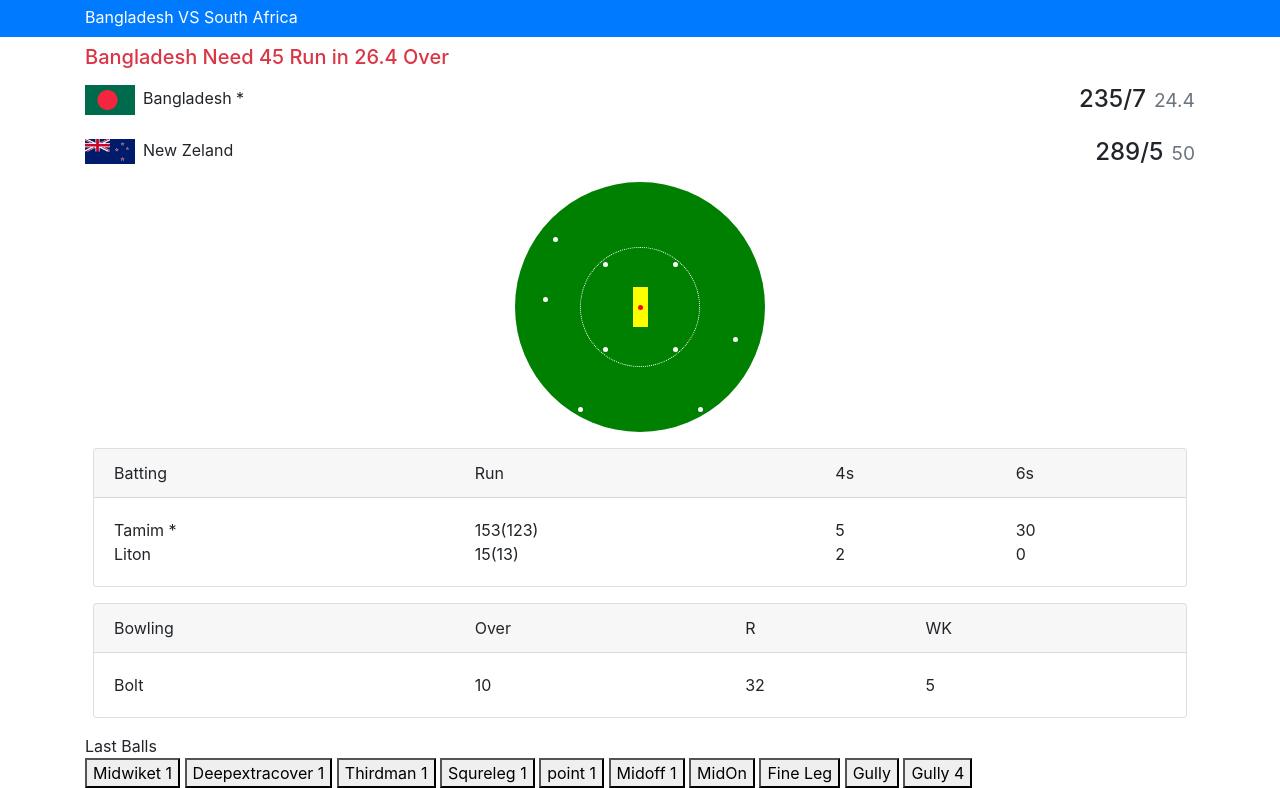
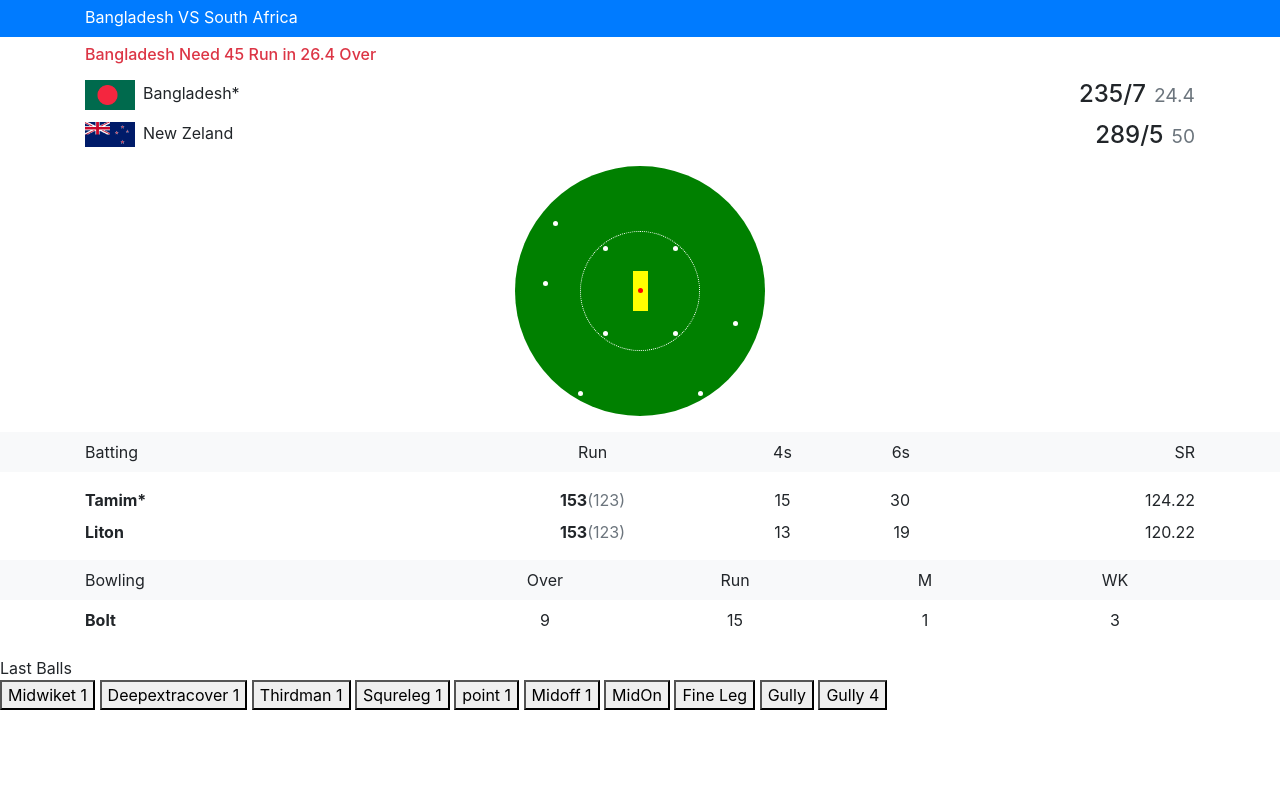
Before and after one commit to kzhctech/cric, a plain HTML site: page match.html in a window 1280 px wide. Shown: the part 50-838 px from the top of the page. After the commit the page ends 800 px from the top, so only its background shows below. Drawn offline with Linux system fonts and the light colour scheme; a script that the page names is missing.

Commit message:
Add files via upload

```diff
--- a/match.html
+++ b/match.html
@@ -29,13 +29,14 @@ Bangladesh VS South Africa
 </div>
 <div class="container">
 <div class="my-2">
-<h5 class="text-danger mb-2">Bangladesh Need 45 Run in 26.4 Over</h5>
+<h6 class="text-danger mb-2">Bangladesh Need 45 Run in 26.4 Over</h6>
 </div>
-<div class="row my-3">
-						<div class="col-6"><img class="mr-2" src="ban.png" width="50px">Bangladesh *</div>
+<div class="row mt-3">
+						<div class="col-6"><img class="mr-2" src="ban.png" width="50px">Bangladesh*
+						</div>
 						<div class="col-6 text-right"><h4>235/7<small class="text-muted ml-2">24.4</small></h4></div>
 </div>
-<div class="row my-2">
+<div class="row mt-1 mb-2">
 						<div class="col-6"><img src="nz.png" class="mr-2" width="50px">New Zeland</div>
 						<div class="col-6 text-right"><h4>289/5<small class="text-muted ml-2">50</small></h4></div>
 </div>
@@ -63,55 +64,67 @@ Bangladesh VS South Africa
 			</div>
 		</div>
 
-		<div>
-			<div class="card bg-white mx-2 mt-3  mb-3">
-				<div class="card-header">
-				  	<div class="row">
+			</div>
+
+
+<div class="bg-light">
+  <div class="container">
+    <div class="row my-3 py-2">
 						<div class="col-4">Batting</div>
-						<div class="col-4">Run</div>
-						<div class="col-2">4s</div>
-						<div class="col-2">6s</div>
+						<div class="col-3 text-center">Run</div>
+						<div class="col-1 text-center">4s</div>
+						<div class="col-1 text-right">6s</div>
+						<div class="col-3 text-right">SR</div>
 					</div>
-				</div>
-				  <div class="card-body">
-					<div class="row">
-						<div class="col-4">Tamim *</div>
-						<div class="col-4">153(123)</div>
-						<div class="col-2">5</div>
-						<div class="col-2">30</div>
+  </div>
+</div>
+
+
+<div class="container">
+  <div class="row mb-2">
+						<div class="col-4"><strong>Tamim*</strong></div>
+						<div class="col-3 text-center"><strong>153</strong><span class="text-muted">(123)</span></div>
+						<div class="col-1 text-center">15</div>
+						<div class="col-1 text-right">30</div>
+						<div class="col-3 text-right">124.22</div>
 					</div>
-					<div class="row">
-						<div class="col-4">Liton</div>
-						<div class="col-4">15(13)</div>
-						<div class="col-2">2</div>
-						<div class="col-2">0</div>
+  <div class="row">
+						<div class="col-4"><strong>Liton</strong></div>
+						<div class="col-3 text-center"><strong>153</strong><span class="text-muted">(123)</span></div>
+						<div class="col-1 text-center">13</div>
+						<div class="col-1 text-right">19</div>
+						<div class="col-3 text-right">120.22</div>
 					</div>
-				  </div>
-		 </div>
-		</div>
+</div>
 
-	<div>
-			<div class="card bg-white mx-2 mt-3  mb-3">
-				<div class="card-header">
-				  	<div class="row">
+
+
+<div class="mt-3 bg-light">
+  <div class="container">
+    <div class="row my-2 py-2">
 						<div class="col-4">Bowling</div>
-						<div class="col-3">Over</div>
-						<div class="col-2">R</div>
-						<div class="col-3">WK</div>
+						<div class="col-2 text-center">Over</div>
+						<div class="col-2 text-center">Run</div>
+						<div class="col-2 text-center">M</div>
+						<div class="col-2 text-center">WK</div>
 					</div>
-				</div>
-				  <div class="card-body">
-					<div class="row">
-						<div class="col-4">Bolt</div>
-						<div class="col-3">10</div>
-						<div class="col-2">32</div>
-						<div class="col-3">5</div>
+  </div>
+</div>
+
+
+<div class="container">
+  <div class="row">
+						<div class="col-4"><strong>Bolt</strong></div>
+						<div class="col-2 text-center">9</div>
+						<div class="col-2 text-center">15</div>
+						<div class="col-2 text-center">1</div>
+						<div class="col-2 text-center">3</div>
 					</div>
-				  </div>
-		 </div>
-		</div>
 
-		<div id="lbb">Last Balls</div>
+</div>
+
+
+		<div class="mt-4" id="lbb">Last Balls</div>
 	<button type="submit" onclick="midwiket()">Midwiket 1</button>
 
 
@@ -136,6 +149,6 @@ Bangladesh VS South Africa
        <button type="submit" onclick="gully(4)">Gully 4</button>
 
 
-	</div>
+
 </body>
 </html>
```
